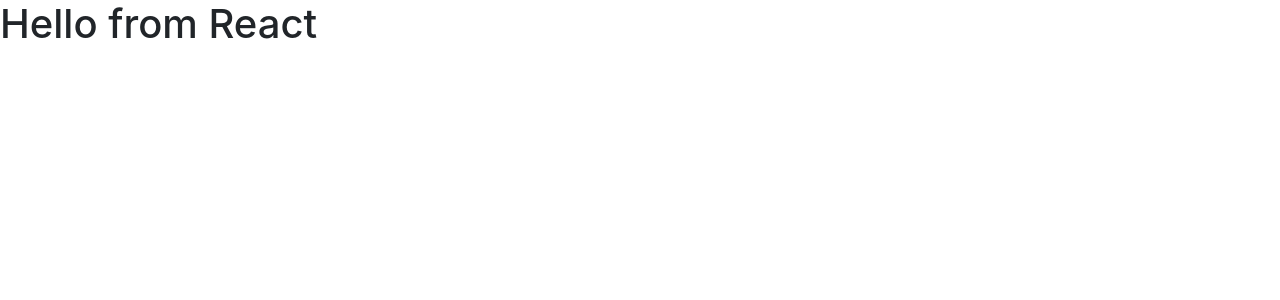
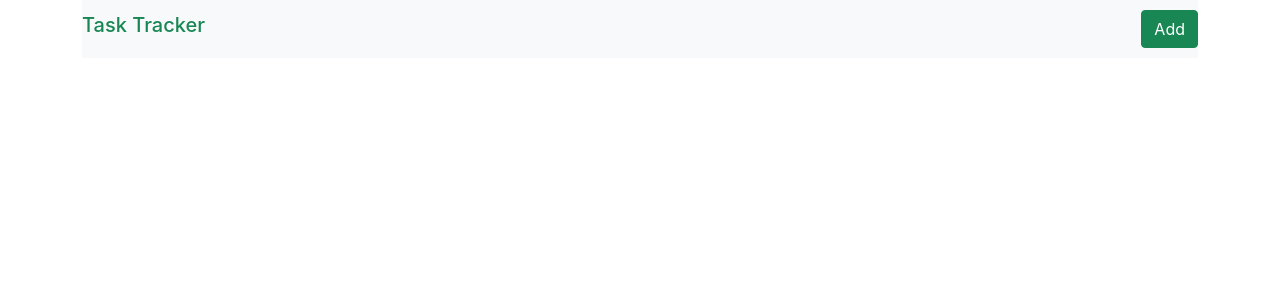
Before and after one commit to umargarga/reactjs, a React (Create React App) app: page / in a window 1280 px wide. Shown: the top 300 px of the page. Built offline with nearby package versions, Linux system fonts and the light colour scheme.

Commit message:
Worked on component and onclick event

```diff
--- a/src/App.js
+++ b/src/App.js
@@ -1,7 +1,8 @@
+import Header from './components/Header'
 function App() {
   return (
-    <div className="App">
-      <h1 className=''>Hello from React</h1>
+    <div className="container">
+      <Header />
     </div>
   );
 }
--- /dev/null
+++ b/src/components/Button.js
@@ -0,0 +1,15 @@
+import PropTypes from 'prop-types'
+
+const Button = ({ text, onClick}) => {
+    // const onClick = (e) => {
+    //     console.log('clicked')
+    // }
+    return <button onClick={onClick} className="btn btn-success my-2 my-sm-0">{text}</button>
+}
+
+Button.propTypes = {
+    text: PropTypes.string,
+    onClick: PropTypes.func
+}
+
+export default Button
--- /dev/null
+++ b/src/components/Header.js
@@ -0,0 +1,23 @@
+import PropTypes from 'prop-types'
+import Button from './Button'
+
+const Header = ({ title }) => {
+  const onClick = (e) => {
+      console.log('clicked')
+  }
+    return (
+        <header className='navbar navbar-light bg-light justify-content-between'>
+          <h1 className='navbar-brand text-success'>{title}</h1>
+          <Button text='Add' onClick={onClick} />
+        </header>
+    )
+}
+Header.defaultProps = {
+  title: 'Task Tracker',
+}
+
+Header.propTypes = {
+  title: PropTypes.string.isRequired,
+}
+
+export default Header
```
